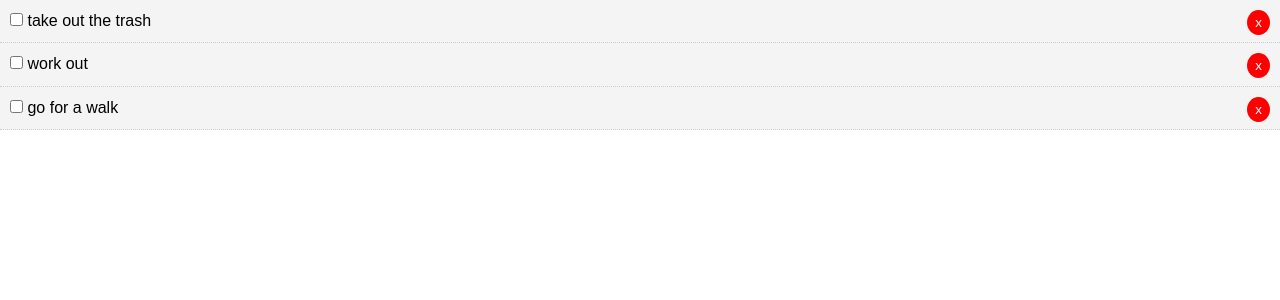
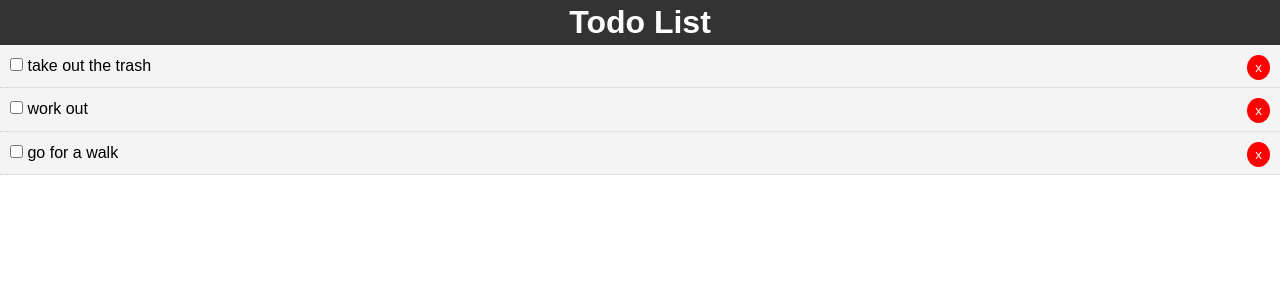
Before and after one commit to nimanthaF/react-todo, a React (Create React App) app: page / in a window 1280 px wide. Shown: the top 300 px of the page. Built offline with nearby package versions, Linux system fonts and the light colour scheme.

Commit message:
adding header function

```diff
--- a/src/App.js
+++ b/src/App.js
@@ -1,4 +1,5 @@
 import Todos from './components/Todos';
+import Header from './components/layout/Header';
 
 import './App.css';
 import { Component } from 'react';
@@ -40,6 +41,7 @@
     );
   }
 
+  //delete function
   delTodo=(id)=>{
     this.setState(
       {
@@ -52,6 +54,7 @@
 
     return(
       <div className="App">
+        <Header />
         <Todos todos={this.state.todos} markComplete={this.markComplete} delTodo={this.delTodo}/>
       </div>
     );
--- /dev/null
+++ b/src/components/layout/Header.js
@@ -0,0 +1,20 @@
+import React from 'react'
+
+function Header(){
+    return(
+        <header style={headerStyle}>
+            <h1>
+                Todo List
+            </h1>
+        </header>
+    )
+}
+
+const headerStyle={
+    background:'#333',
+    color:'#fff',
+    textAlign:'center',
+    padding:'10 px'
+}
+
+export default Header;
```
